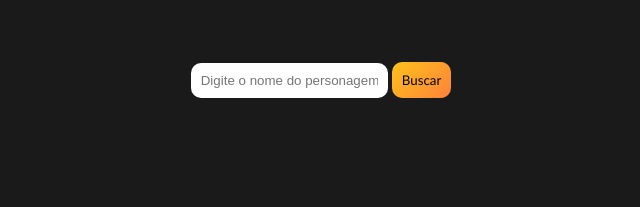
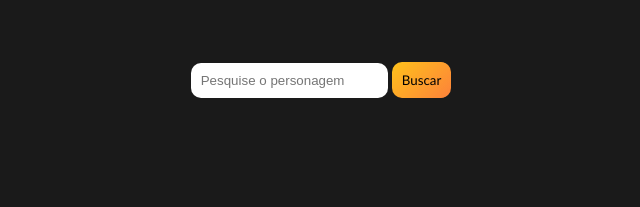
Before and after one commit to Arthurvdev/Dragon-Ball-Search, a plain HTML site: page index.html in a window 1280 px wide. Shown: the top 207 px of the page, 319-959 px from the left. Drawn offline with Linux system fonts and the light colour scheme.

Commit message:
Update index.html

```diff
--- a/index.html
+++ b/index.html
@@ -9,7 +9,7 @@
 <body>
     <div class="conteiner_1">
         <div>
-            <input type="text" id="nome" placeholder="Digite o nome do personagem">
+            <input type="text" id="nome" placeholder="Pesquise o personagem">
             <button id="btn_buscar" type="button" onclick="buscar()">Buscar</button>
         </div>
     </div>
```
